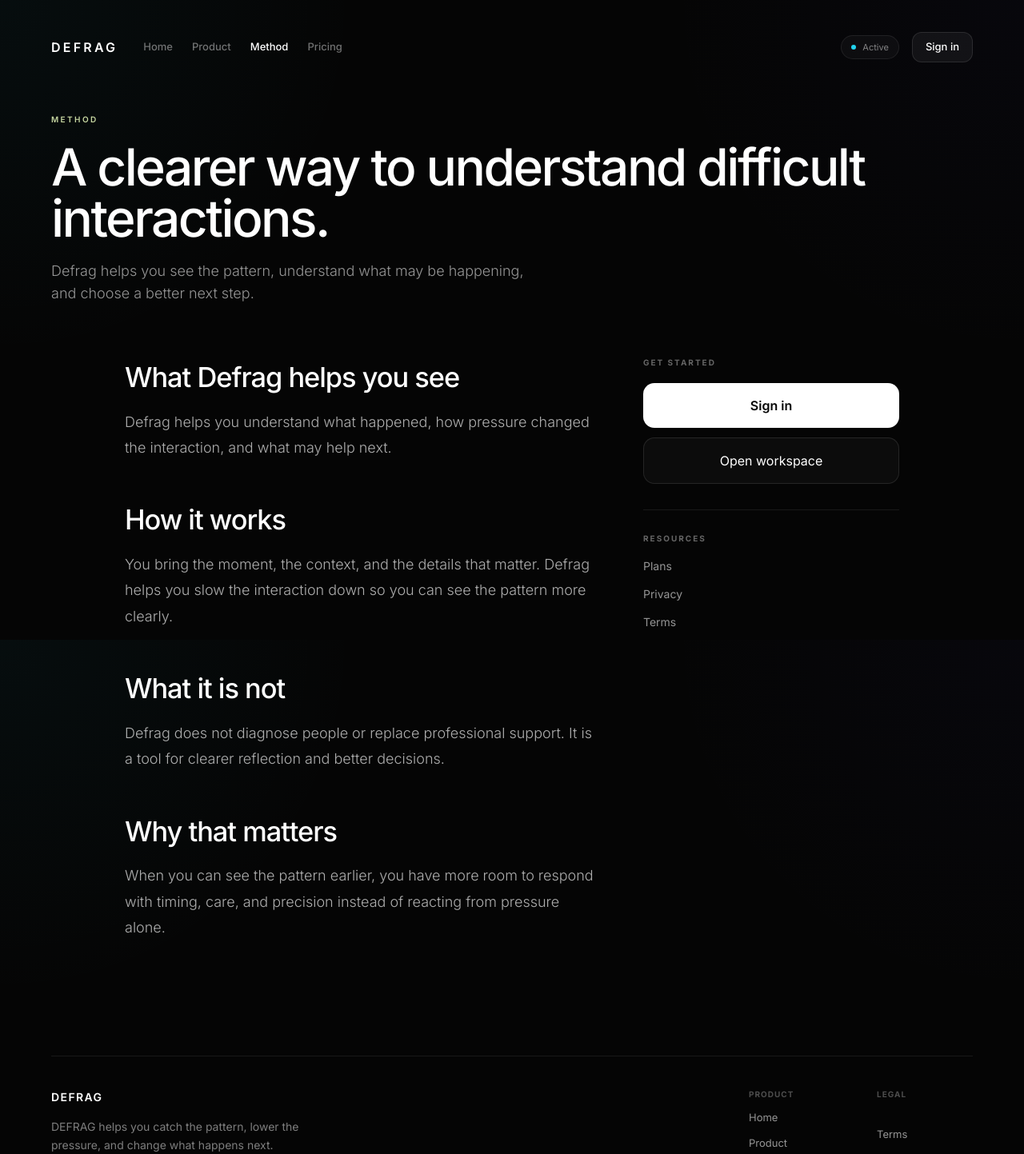
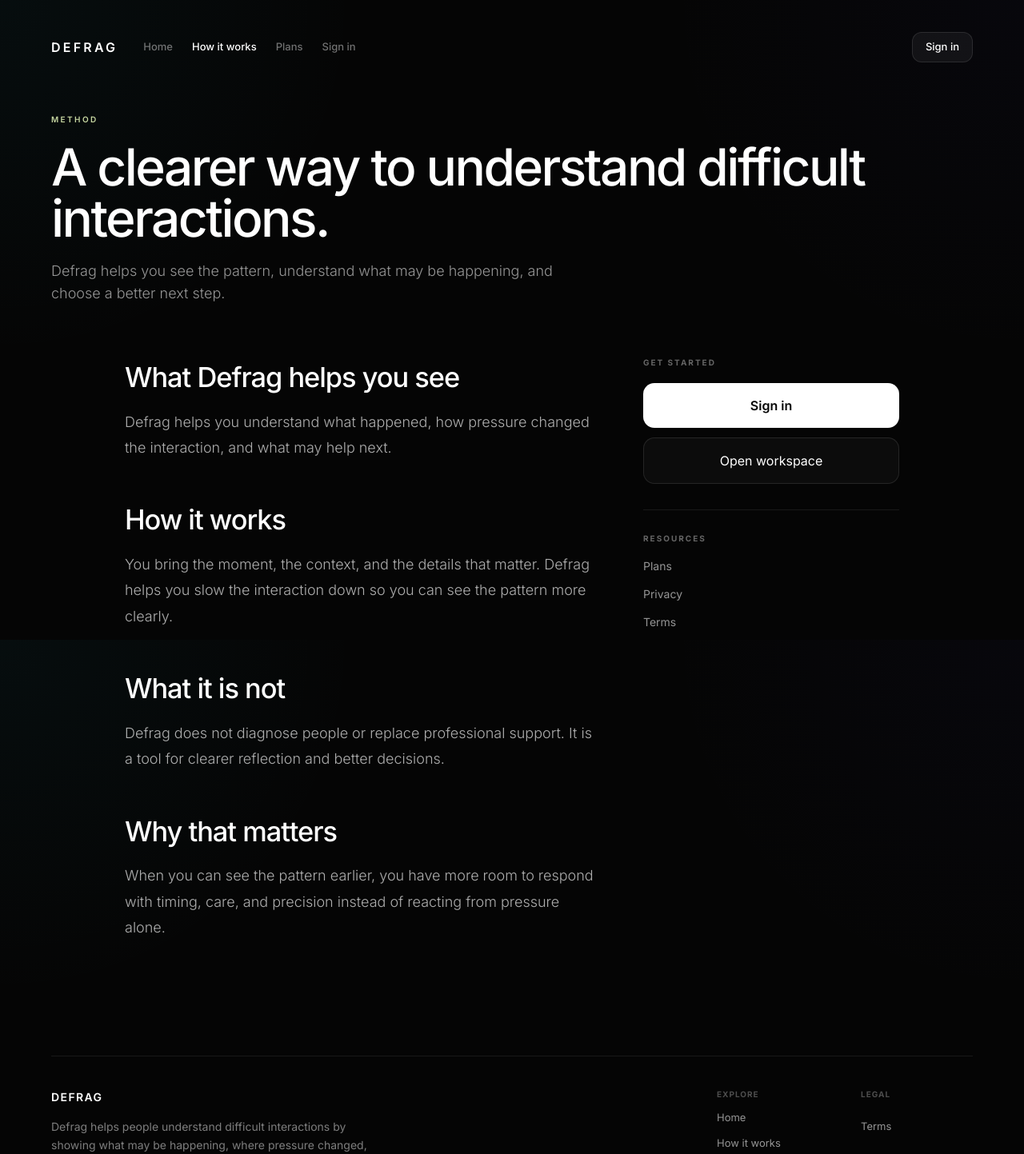
Before and after one commit to chadjameso93-netizen/defragsrelationalswap, a Next.js app in the folder apps/web/: page /about in a window 1280 px wide. Shown: the top 1443 px of the page at 80% size. Built offline with nearby package versions, Linux system fonts and the light colour scheme.

Commit message:
refine: clean navigation and reframe plans language

```diff
--- a/apps/web/src/components/app-shell.tsx
+++ b/apps/web/src/components/app-shell.tsx
@@ -14,21 +14,27 @@ interface AppShellProps {
 }
 
 export function AppShell({
-  eyebrow, title, description, children, accent = "#22d3ee", hideHero = false
+  eyebrow,
+  title,
+  description,
+  children,
+  accent = "#22d3ee",
+  hideHero = false,
 }: AppShellProps) {
   const pathname = usePathname();
   const navItems = [
     { href: "/", label: "Home", match: (value: string) => value === "/" },
-    { href: "/dynamics", label: "Product", match: (value: string) => value.startsWith("/dynamics") },
-    { href: "/about", label: "Method", match: (value: string) => value.startsWith("/about") },
-    { href: "/account/billing", label: "Pricing", match: (value: string) => value.startsWith("/account/billing") || value.startsWith("/pricing") },
+    { href: "/about", label: "How it works", match: (value: string) => value.startsWith("/about") },
+    { href: "/account/billing", label: "Plans", match: (value: string) => value.startsWith("/account/billing") || value.startsWith("/pricing") },
+    { href: "/login", label: "Sign in", match: (value: string) => value.startsWith("/login") },
   ];
+
   const footerItems = [
-    { href: "/about", label: "About" },
-    { href: "/account/billing", label: "Pricing" },
+    { href: "/about", label: "How it works" },
+    { href: "/account/billing", label: "Plans" },
     { href: "/terms", label: "Terms" },
     { href: "/privacy", label: "Privacy" },
-    { href: "/login", label: "Sign In" },
+    { href: "/login", label: "Sign in" },
   ];
 
   return (
@@ -37,8 +43,9 @@ export function AppShell({
         minHeight: "100vh",
         color: "#f5f5f5",
         backgroundColor: "#050505",
-        backgroundImage: "radial-gradient(circle at 0% 0%, rgba(34, 211, 238, 0.04), transparent 30%), radial-gradient(circle at 100% 0%, rgba(79, 70, 229, 0.03), transparent 30%)",
-        backgroundAttachment: "fixed"
+        backgroundImage:
+          "radial-gradient(circle at 0% 0%, rgba(34, 211, 238, 0.04), transparent 30%), radial-gradient(circle at 100% 0%, rgba(79, 70, 229, 0.03), transparent 30%)",
+        backgroundAttachment: "fixed",
       }}
     >
       <div
@@ -57,10 +64,21 @@ export function AppShell({
             justifyContent: "space-between",
             alignItems: "center",
             paddingBottom: 0,
+            gap: 24,
           }}
         >
           <div style={{ display: "flex", alignItems: "center", gap: 32 }}>
-            <Link href="/" style={{ textDecoration: "none", color: "white", fontSize: 16, fontWeight: 600, letterSpacing: "0.2em", textTransform: "uppercase" }}>
+            <Link
+              href="/"
+              style={{
+                textDecoration: "none",
+                color: "white",
+                fontSize: 16,
+                fontWeight: 600,
+                letterSpacing: "0.2em",
+                textTransform: "uppercase",
+              }}
+            >
               DEFRAG
             </Link>
 
@@ -76,7 +94,7 @@ export function AppShell({
                       fontSize: 13,
                       fontWeight: 500,
                       color: active ? "white" : "rgba(245, 245, 245, 0.45)",
-                      transition: "color 0.2s ease"
+                      transition: "color 0.2s ease",
                     }}
                   >
                     {item.label}
@@ -86,60 +104,103 @@ export function AppShell({
             </nav>
           </div>
 
-          <div style={{ display: "flex", alignItems: "center", gap: 16 }}>
-             <div style={{ display: "flex", alignItems: "center", gap: 8, padding: "6px 12px", borderRadius: 99, border: "1px solid rgba(255,255,255,0.08)", background: "rgba(255,255,255,0.03)", fontSize: 11, color: "rgba(245,245,245,0.5)" }}>
-                <div style={{ width: 6, height: 6, borderRadius: "50%", background: "#22d3ee" }} />
-                Active
-             </div>
-             <Link href="/login" style={{ fontSize: 13, fontWeight: 500, color: "white", textDecoration: "none", padding: "8px 16px", borderRadius: 12, border: "1px solid rgba(255,255,255,0.1)", background: "rgba(245,245,245,0.05)" }}>
+          <Link
+            href="/login"
+            style={{
+              fontSize: 13,
+              fontWeight: 500,
+              color: "white",
+              textDecoration: "none",
+              padding: "8px 16px",
+              borderRadius: 12,
+              border: "1px solid rgba(255,255,255,0.1)",
+              background: "rgba(245,245,245,0.05)",
+            }}
+          >
             Sign in
           </Link>
-          </div>
         </header>
 
         {!hideHero && (
           <section className="premium-fade-up" style={{ display: "grid", gap: 20 }}>
             {eyebrow && (
-              <p style={{ margin: 0, fontSize: 10, fontWeight: 600, letterSpacing: "0.24em", textTransform: "uppercase", color: accent }}>
+              <p
+                style={{
+                  margin: 0,
+                  fontSize: 10,
+                  fontWeight: 600,
+                  letterSpacing: "0.24em",
+                  textTransform: "uppercase",
+                  color: accent,
+                }}
+              >
                 {eyebrow}
               </p>
             )}
-            <h1 style={{ margin: 0, fontSize: "clamp(2.5rem, 5vw, 4.5rem)", fontWeight: 500, letterSpacing: "-0.04em", lineHeight: 1, color: "white" }}>
+            <h1
+              style={{
+                margin: 0,
+                fontSize: "clamp(2.5rem, 5vw, 4.5rem)",
+                fontWeight: 500,
+                letterSpacing: "-0.04em",
+                lineHeight: 1,
+                color: "white",
+              }}
+            >
               {title}
             </h1>
-            <p style={{ margin: 0, maxWidth: 600, fontSize: 18, lineHeight: 1.6, color: "rgba(245, 245, 245, 0.6)", fontWeight: 300 }}>
+            <p
+              style={{
+                margin: 0,
+                maxWidth: 680,
+                fontSize: 18,
+                lineHeight: 1.6,
+                color: "rgba(245, 245, 245, 0.6)",
+                fontWeight: 300,
+              }}
+            >
               {description}
             </p>
           </section>
         )}
 
-        <div style={{ minHeight: "60vh" }}>
-          {children}
-        </div>
+        <div style={{ minHeight: "60vh" }}>{children}</div>
 
         <footer style={{ marginTop: 80, paddingTop: 40, borderTop: "1px solid rgba(255, 255, 255, 0.08)" }}>
           <div style={{ display: "flex", justifyContent: "space-between", alignItems: "flex-start", flexWrap: "wrap", gap: 40 }}>
-            <div style={{ display: "grid", gap: 16, maxWidth: 360 }}>
-              <div style={{ fontSize: 14, fontWeight: 600, letterSpacing: "0.1em", textTransform: "uppercase", color: "white" }}>DEFRAG</div>
+            <div style={{ display: "grid", gap: 16, maxWidth: 420 }}>
+              <div style={{ fontSize: 14, fontWeight: 600, letterSpacing: "0.1em", textTransform: "uppercase", color: "white" }}>
+                DEFRAG
+              </div>
               <p style={{ margin: 0, fontSize: 14, lineHeight: 1.6, color: "rgba(245, 245, 245, 0.5)" }}>
-                DEFRAG helps you catch the pattern, lower the pressure, and change what happens next.
+                Defrag helps people understand difficult interactions by showing what may be happening, where pressure changed, and what to do next.
               </p>
             </div>
 
-            <div style={{ display: "grid", gridTemplateColumns: "repeat(2, 120px)", gap: 40 }}>
+            <div style={{ display: "grid", gridTemplateColumns: "repeat(2, 140px)", gap: 40 }}>
               <div style={{ display: "grid", gap: 12 }}>
-                  <div style={{ fontSize: 10, fontWeight: 700, letterSpacing: "0.1em", textTransform: "uppercase", color: "rgba(245, 245, 245, 0.3)" }}>Product</div>
-                  {navItems.map(item => <Link key={item.href} href={item.href} style={{ fontSize: 13, textDecoration: "none", color: "rgba(245,245,245,0.6)" }}>{item.label}</Link>)}
+                <div style={{ fontSize: 10, fontWeight: 700, letterSpacing: "0.1em", textTransform: "uppercase", color: "rgba(245, 245, 245, 0.3)" }}>
+                  Explore
+                </div>
+                {navItems.slice(0, 3).map((item) => (
+                  <Link key={item.href} href={item.href} style={{ fontSize: 13, textDecoration: "none", color: "rgba(245,245,245,0.6)" }}>
+                    {item.label}
+                  </Link>
+                ))}
               </div>
               <div style={{ display: "grid", gap: 12 }}>
-                  <div style={{ fontSize: 10, fontWeight: 700, letterSpacing: "0.1em", textTransform: "uppercase", color: "rgba(245, 245, 245, 0.3)" }}>Legal</div>
-                  {footerItems.slice(2, 4).map(item => <Link key={item.href} href={item.href} style={{ fontSize: 13, textDecoration: "none", color: "rgba(245,245,245,0.6)" }}>{item.label}</Link>)}
+                <div style={{ fontSize: 10, fontWeight: 700, letterSpacing: "0.1em", textTransform: "uppercase", color: "rgba(245, 245, 245, 0.3)" }}>
+                  Legal
+                </div>
+                {footerItems.slice(2, 4).map((item) => (
+                  <Link key={item.href} href={item.href} style={{ fontSize: 13, textDecoration: "none", color: "rgba(245,245,245,0.6)" }}>
+                    {item.label}
+                  </Link>
+                ))}
               </div>
             </div>
           </div>
-          <div style={{ marginTop: 64, fontSize: 12, color: "rgba(245, 245, 245, 0.3)" }}>
-            © 2026 DEFRAG. Built for high-stakes interactions.
-          </div>
+          <div style={{ marginTop: 64, fontSize: 12, color: "rgba(245, 245, 245, 0.3)" }}>© 2026 DEFRAG.</div>
         </footer>
       </div>
 
```
Also changed, not shown: apps/web/src/app/account/billing/page.tsx (+14 -14 lines). Lines whose indentation alone changed are shown as unchanged.
